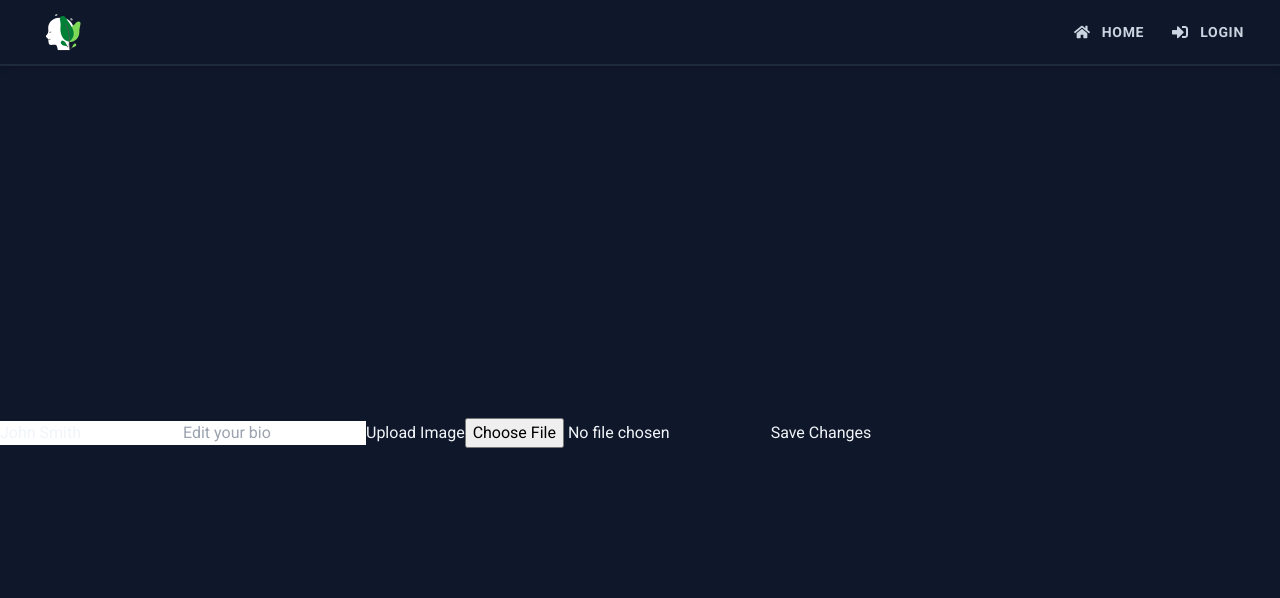
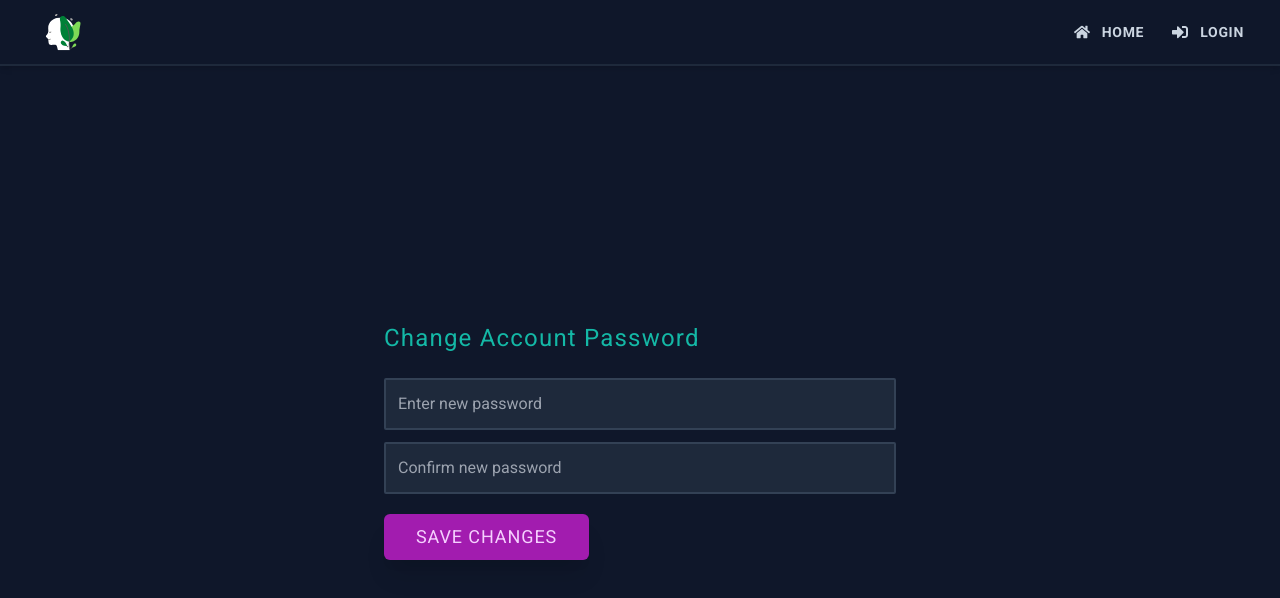
Before and after one commit to touhidulshawan/mental-helper, a Next.js app: page /edit-profile in a window 1280 px wide. Shown: the top 598 px of the page. Built offline with nearby package versions, Linux system fonts and the light colour scheme; no server answers.

Commit message:
reset password  functionality

```diff
--- a/components/navbar/NavBar.jsx
+++ b/components/navbar/NavBar.jsx
@@ -56,9 +56,12 @@ const NavBar = () => {
         <li>
           {currentUser ? (
             <Link href="/">
-              <a className="flex justify-center items-center gap-3 uppercase  text-sm tracking-wider font-bold focus:outline-sky p-1 text-bluegray-300 text-center">
+              <a
+                className="flex justify-center items-center gap-3 uppercase  text-sm tracking-wider font-bold focus:outline-sky p-1 text-bluegray-300 text-center"
+                onClick={logout}
+              >
                 <SignInIcon />
-                <span onClick={logout}>Logout</span>
+                <span>Logout</span>
               </a>
             </Link>
           ) : (
--- a/components/profile/ProfileEdit.jsx
+++ b/components/profile/ProfileEdit.jsx
@@ -1,12 +1,62 @@
+import { useForm } from "react-hook-form";
+import { yupResolver } from "@hookform/resolvers/yup";
+import { editProfileSchema } from "../../schema/FormSchema";
+import { useAuth } from "../../context/AuthContext";
+
 const ProfileEdit = () => {
+  const { currentUser, updateUserPassword } = useAuth();
+  const {
+    register,
+    handleSubmit,
+    formState: { errors },
+  } = useForm({
+    resolver: yupResolver(editProfileSchema),
+  });
+
+  const submitForm = (data) => {
+    updateUserPassword(data);
+  };
+
   return (
-    <form>
-      <input type="text" name="name" id="name" value="John Smith" />
-      <input type="text" name="bio" id="bio" placeholder="Edit your bio" />
-      <label htmlFor="userImage">Upload Image</label>
-      <input type="file" name="userImage" id="userImage" />
-      <button type="submit">Save Changes</button>
-    </form>
+    <div className="max-w-lg mx-auto">
+      <header className="my-4 py-2">
+        <h2 className="text-2xl text-teal-500 capitalize tracking-wider">
+          Change Account Password
+        </h2>
+      </header>
+      <form onSubmit={handleSubmit(submitForm)}>
+        <div>
+          <input
+            type="password"
+            {...register("password")}
+            placeholder="Enter new password"
+            className="my-3 py-3 px-3 block w-full bg-bluegray-800 border-2 border-bluegray-700 rounded-sm focus:outline-sky focus:border-transparent"
+          />
+
+          <small className="text-red-500 py-1">
+            {errors.password?.message}
+          </small>
+        </div>
+        <div>
+          <input
+            type="password"
+            {...register("confirmPassword")}
+            placeholder="Confirm new password"
+            className="my-3 py-3 px-3 block w-full bg-bluegray-800 border-2 border-bluegray-700 rounded-sm focus:outline-sky focus:border-transparent"
+          />
+
+          <small className="text-red-500 py-1">
+            {errors.confirmPassword?.message}
+          </small>
+        </div>
+        <button
+          type="submit"
+          className="bg-fuchsia-700 text-fuchsia-200 py-2 px-8 text-lg leading-relaxed text-center uppercase tracking-wider shadow-xl rounded-md my-2 hover:bg-teal-700 hover:text-teal-200 transition-all duration-300 focus:outline-sky"
+        >
+          Save Changes
+        </button>
+      </form>
+    </div>
   );
 };
 export default ProfileEdit;
--- a/context/AuthContext.js
+++ b/context/AuthContext.js
@@ -7,6 +7,7 @@ import {
   signInWithEmailAndPassword,
   signOut,
   updateProfile,
+  updatePassword,
 } from "firebase/auth";
 
 const AuthContext = React.createContext();
@@ -24,7 +25,7 @@ export const AuthProvider = ({ children }) => {
     const { firstName, lastName, email, password } = user;
     try {
       await createUserWithEmailAndPassword(auth, email, password);
-      await updateProfile(auth.currentUser, {
+      updateProfile(auth.currentUser, {
         displayName: `${firstName} ${lastName}`,
       });
       router.push("/feed");
@@ -45,9 +46,20 @@ export const AuthProvider = ({ children }) => {
     }
   };
 
+  // update Profile
+  const updateUserPassword = async ({ password }) => {
+    try {
+      await updatePassword(auth.currentUser, password);
+      router.push("/profile");
+    } catch (error) {
+      console.log(error);
+    }
+  };
+
   const logout = async () => {
     try {
       await signOut(auth);
+      router.push("/");
     } catch (error) {}
   };
 
@@ -67,6 +79,7 @@ export const AuthProvider = ({ children }) => {
     signup,
     login,
     currentUser,
+    updateUserPassword,
     logout,
   };
   return (
--- a/schema/FormSchema.js
+++ b/schema/FormSchema.js
@@ -12,3 +12,8 @@ export const loginSchema = yup.object().shape({
   email: yup.string().email().required("Give a valid email address"),
   password: yup.string().min(8).max(16).required(),
 });
+
+export const editProfileSchema = yup.object().shape({
+  password: yup.string().min(8).max(16).required(),
+  confirmPassword: yup.string().oneOf([yup.ref("password"), null]),
+});
```
